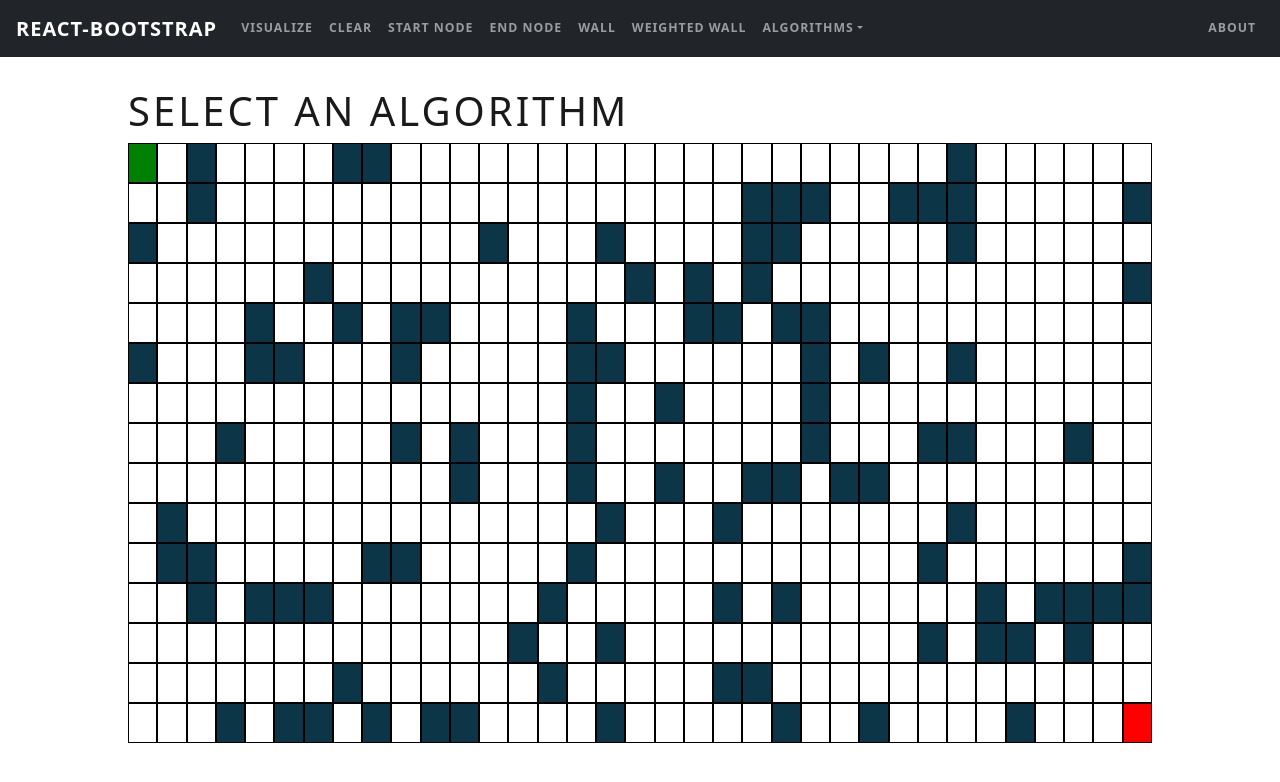
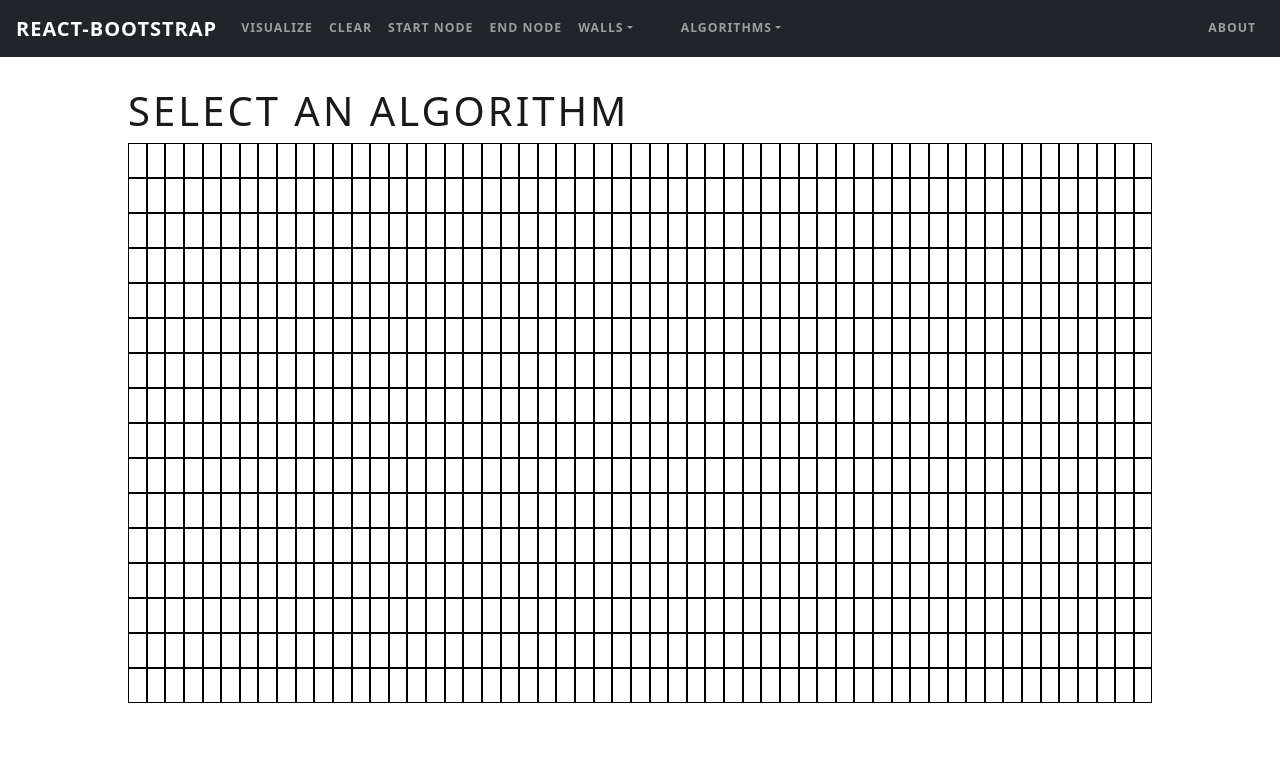
Before and after one commit to shreyas710/path-finding-visualizer, a React (Create React App) app: page / in a window 1280 px wide. Shown: the top 782 px of the page. Built offline with nearby package versions, Linux system fonts and the light colour scheme.

Commit message:
start,end,walls added

```diff
--- a/src/components/Navbar.js
+++ b/src/components/Navbar.js
@@ -3,7 +3,7 @@ import "bootswatch/dist/lux/bootstrap.min.css";
 import 'bootstrap/dist/css/bootstrap.min.css';
 import * as ReactBootStrap from 'react-bootstrap'
 
-const Navbar = ({ visualizePath, visualzeShortestPath, initialiseGrid, changeAlgo, clearNodes }) => {
+const Navbar = ({ visualizePath, visualzeShortestPath, initialiseGrid, changeAlgo, clearNodes,buttons }) => {
 
     return (
         <ReactBootStrap.Navbar collapseOnSelect expand="lg" bg="dark" variant="dark">
@@ -13,10 +13,13 @@ const Navbar = ({ visualizePath, visualzeShortestPath, initialiseGrid, changeAlg
                 <ReactBootStrap.Nav className="mr-auto">
                     <ReactBootStrap.Nav.Link onClick={visualizePath}>Visualize</ReactBootStrap.Nav.Link>
                     <ReactBootStrap.Nav.Link onClick={clearNodes} >Clear</ReactBootStrap.Nav.Link>
-                    <ReactBootStrap.Nav.Link >Start Node</ReactBootStrap.Nav.Link>
-                    <ReactBootStrap.Nav.Link href="#pricing">End Node</ReactBootStrap.Nav.Link>
-                    <ReactBootStrap.Nav.Link href="#pricing">Wall</ReactBootStrap.Nav.Link>
-                    <ReactBootStrap.Nav.Link href="#pricing">Weighted Wall</ReactBootStrap.Nav.Link>
+                    <ReactBootStrap.Nav.Link onClick={() =>{ buttons(1)}}>Start Node</ReactBootStrap.Nav.Link>
+                    <ReactBootStrap.Nav.Link onClick={() =>{ buttons(2)}}>End Node</ReactBootStrap.Nav.Link>
+                    <ReactBootStrap.NavDropdown title="Walls" id="collasible-nav-dropdown">
+                        <ReactBootStrap.NavDropdown.Item onClick={() => { buttons(3) }}>Wall</ReactBootStrap.NavDropdown.Item>
+                        <ReactBootStrap.NavDropdown.Item onClick={() => { buttons(5) }}>Weighted Wall</ReactBootStrap.NavDropdown.Item>
+                        <ReactBootStrap.NavDropdown.Item onClick={() => { buttons(4) }}>Random Walls</ReactBootStrap.NavDropdown.Item>
+                    </ReactBootStrap.NavDropdown>
                     <ReactBootStrap.NavDropdown title="Algorithms" id="collasible-nav-dropdown">
                         <ReactBootStrap.NavDropdown.Item onClick={() => { changeAlgo(1) }}>A*</ReactBootStrap.NavDropdown.Item>
                         <ReactBootStrap.NavDropdown.Item onClick={() => { changeAlgo(2) }}>DFS</ReactBootStrap.NavDropdown.Item>
--- a/src/components/Node.css
+++ b/src/components/Node.css
@@ -1,6 +1,6 @@
 .node{
     width: 40px;
-    height: 40px;
+    height: 35px;
     border: 1px solid black;
 }
 
@@ -10,6 +10,10 @@
 
 .node-end{
     background-color: red;
+}
+
+.node-wall-weighted{
+    background-color: rgb(42, 165, 159);
 }
 
 .node-visited {
--- a/src/components/Node.js
+++ b/src/components/Node.js
@@ -1,9 +1,10 @@
 import React from 'react';
 import './Node.css'
-const Node = ({ isStart, isEnd, row, col, isWall }) => {
-    const classes = isStart ? "node-start" : isWall ? "node-wall" : isEnd ? "node-end" : "";
+const Node = ({ isStart, isEnd, row, col, isWall,changeWall,onHover }) => {
+    let classes = isStart ? "node-start" : isWall ? "node-wall" : isEnd ? "node-end" : "";
+
     return (
-        <div className={`node ${classes}`} id={`node-${row}-${col}`}>
+        <div className={`node ${classes}`} id={`node-${row}-${col}`} onClick={() => {changeWall(row,col)}} onMouseOver={() => {onHover(row,col)}}>
 
         </div>
     )
--- a/src/components/Pathfind.js
+++ b/src/components/Pathfind.js
@@ -9,13 +9,18 @@ import './Pathfind.css';
 import Navbar from './Navbar';
 import './Node.css';
 
-const rows = 15;
-const cols = 35;
+const rows = 16;
+const cols = 55;
 
-const NODE_START_ROW = 0;
-const NODE_START_COL = 0;
-const NODE_END_ROW = rows - 1;
-const NODE_END_COL = cols - 1;
+let NODE_START_ROW = -1;
+let NODE_START_COL = -1;
+let NODE_END_ROW = -1;
+let NODE_END_COL = -1;
+let start=0;
+let end=0;
+let wall=0;
+let button=0;
+let weighted_wall=0;
 let Name = "Select an Algorithm";
 
 const Pathfind = () => {
@@ -37,28 +42,38 @@ const Pathfind = () => {
 
         createSpot(grid);
         setGrid(grid);
-        // clearNodes();
         addNeighbours(grid);
-
-        const startNode = grid[NODE_START_ROW][NODE_START_COL];
-        const endNode = grid[NODE_END_ROW][NODE_END_COL];
-        startNode.isWall = false;
-        endNode.isWall = false;
-
         setPath([]);
         setVisited([]);
     };
 
     const clearNodes = () => {
-        // Name = "Select An Algorithm";
-        // for (let i = 0; i < VisitedNodes.length; ++i) {
-        //     const node = VisitedNodes[i];
-        //     document.getElementById(`node-${node.x}-${node.y}`).className = "node";
-        // }
-        window.location.reload();
+        Name = "Select An Algorithm";
+        for (let i = 0; i < rows; ++i) {
+            for(let j=0;j < cols; ++j){
+                document.getElementById(`node-${i}-${j}`).className = "node";
+            }
+        }
+        start=0;
+        end=0;
+        wall=0;
+        weighted_wall=0;
+        NODE_START_ROW = -1;
+        NODE_START_COL = -1;
+        NODE_END_ROW = -1;
+        NODE_END_COL = -1;
+        setPath([]);
+        setVisited([]);
     }
 
     const changeAlgo = (val) => {
+        if(start===0){
+            alert(`Select a Start Node!!`);
+            return;
+        }else if(end===0){
+            alert(`Select a End Node!!`);
+            return;
+        }else {
             const startNode = Grid[NODE_START_ROW][NODE_START_COL];
             const endNode = Grid[NODE_END_ROW][NODE_END_COL];
             let path;
@@ -85,6 +100,7 @@ const Pathfind = () => {
             setPath(path.path);
             setVisited(path.visited);
         }
+    }
 
     // create spot
     const createSpot = (grid) => {
@@ -94,6 +110,88 @@ const Pathfind = () => {
             }
         }
     };
+
+
+    const onHover = (x,y) => {
+        if((wall===1&&button===3)){
+            if((x!==NODE_START_ROW&&y!==NODE_START_COL)||(x!==NODE_END_ROW&&y!==NODE_END_COL)){
+                let grid = Grid;
+                if(grid[x][y].isWall){
+                        document.getElementById(`node-${x}-${y}`).className = "node";
+                }else{
+                        document.getElementById(`node-${x}-${y}`).className = "node node-wall";
+                }
+                grid[x][y].isWall=!grid[x][y].isWall;
+                setGrid(grid);
+                wall=1;
+            }
+        }else if(weighted_wall==1&&button===5){
+            let grid = Grid;
+            if((x!==NODE_START_ROW&&y!==NODE_START_COL)&&(x!==NODE_END_ROW&&y!==NODE_END_COL)){
+                if(grid[x][y].isWall){
+                        grid[x][y].weight=5;
+                        document.getElementById(`node-${x}-${y}`).className = "node";
+                }else{
+                        grid[x][y].weight=0;
+                        document.getElementById(`node-${x}-${y}`).className = "node node-wall-weighted";
+                }
+                grid[x][y].isWall=!grid[x][y].isWall;
+                setGrid(grid);
+                weighted_wall=1;
+            }
+        }
+    }
+
+    const changeWall = (x,y) => {
+        let grid = Grid;
+       if(button===1&&(x!==NODE_END_ROW&&y!==NODE_END_COL)){
+           if(start===1){
+                document.getElementById(`node-${NODE_START_ROW}-${NODE_START_COL}`).className = "node";
+                grid[NODE_START_ROW][NODE_START_COL].isStart=false;
+           }
+           document.getElementById(`node-${x}-${y}`).className = "node node-start";
+           grid[x][y].isStart=true;
+           setGrid(grid);
+           NODE_START_ROW=x;
+           NODE_START_COL=y;
+           start=1;
+       }else if(button===2&&(x!==NODE_START_ROW&&y!==NODE_START_COL)){
+            if(end===1){
+                document.getElementById(`node-${NODE_END_ROW}-${NODE_END_COL}`).className = "node";
+                grid[NODE_END_ROW][NODE_END_COL].isEnd=false;
+            }
+            document.getElementById(`node-${x}-${y}`).className = "node node-end";
+            grid[x][y].isEnd=true;
+            setGrid(grid);
+            NODE_END_ROW=x;
+            NODE_END_COL=y;
+            end=1;
+       }else if(button===3){
+           if((x!==NODE_START_ROW&&y!==NODE_START_COL)&&(x!==NODE_END_ROW&&y!==NODE_END_COL)){
+                if(grid[x][y].isWall){
+                        document.getElementById(`node-${x}-${y}`).className = "node";
+                }else{
+                        document.getElementById(`node-${x}-${y}`).className = "node node-wall";
+                }
+                grid[x][y].isWall=!grid[x][y].isWall;
+                setGrid(grid);
+                wall=1;
+           }
+       }else if(button===5){
+            if((x!==NODE_START_ROW&&y!==NODE_START_COL)&&(x!==NODE_END_ROW&&y!==NODE_END_COL)){
+                if(grid[x][y].isWall){
+                        grid[x][y].weight=5;
+                        document.getElementById(`node-${x}-${y}`).className = "node";
+                }else{
+                        grid[x][y].weight=0;
+                        document.getElementById(`node-${x}-${y}`).className = "node node-wall-weighted";
+                }
+                grid[x][y].isWall=!grid[x][y].isWall;
+                setGrid(grid);
+                weighted_wall=1;
+            }
+       }
+    }
 
     // add neighbours
     const addNeighbours = (grid) => {
@@ -111,13 +209,14 @@ const Pathfind = () => {
         this.g = 0;
         this.f = 0;
         this.h = 0;
-        this.isStart = this.x === NODE_START_ROW && this.y === NODE_START_COL;
-        this.isEnd = this.x === NODE_END_ROW && this.y === NODE_END_COL;
+        this.weight = 0;
+        this.isStart = false;
+        this.isEnd = false;
         this.neighbours = [];
         this.isWall = false;
-        if (Math.random(1) < 0.2) {
-            this.isWall = true;
-        }
+        // if (Math.random(1) < 0.2) {
+        //     this.isWall = true;
+        // }
         this.previous = undefined;
         this.addneighbours = function (grid) {
             let i = this.x;
@@ -139,7 +238,7 @@ const Pathfind = () => {
                         {row.map((col, colIndex) => {
                             const { isStart, isEnd, isWall } = col;
                             return (
-                                <Node key={colIndex} isStart={isStart} isEnd={isEnd} row={rowIndex} col={colIndex} isWall={isWall}></Node>
+                                <Node key={colIndex} isStart={isStart} isEnd={isEnd} row={rowIndex} col={colIndex} isWall={isWall} changeWall={changeWall} onHover={onHover}></Node>
                             )
                         })}
                     </div>
@@ -160,6 +259,7 @@ const Pathfind = () => {
     }
 
     const visualizePath = () => {
+        button=0;
         if (VisitedNodes.length === 0) {
             alert(`Select an Algorithm`);
 
@@ -183,9 +283,30 @@ const Pathfind = () => {
         }
     }
 
+    const buttons = (val) => {
+      button=val;
+      if(button===4){
+          let grid=Grid;
+            for (let i = 0; i < rows; ++i) {
+                for(let j=0;j < cols; ++j){
+                    if((i!==NODE_START_ROW&&j!==NODE_START_COL)&&(i!==NODE_END_ROW&&j!==NODE_END_COL)){
+                        if (Math.random(1) < 0.2) {
+                            grid[i][j].isWall = !grid[i][j].isWall;
+                            if(grid[i][j].isWall){
+                                document.getElementById(`node-${i}-${j}`).className = "node node-wall";
+                            }else{
+                                document.getElementById(`node-${i}-${j}`).className = "node";
+                            }
+                        }
+                    }
+                }
+            }
+        }
+    }
+
     return (
         <div className>
-            <Navbar visualizePath={visualizePath} initialiseGrid={initialiseGrid} visualzeShortestPath={visualzeShortestPath} changeAlgo={changeAlgo} clearNodes={clearNodes} />
+            <Navbar visualizePath={visualizePath} initialiseGrid={initialiseGrid} visualzeShortestPath={visualzeShortestPath} changeAlgo={changeAlgo} clearNodes={clearNodes} buttons={buttons}/>
             <div className="Wrapper">
                 <h1 style={{ marginTop: 30 + 'px' }}>{Name}</h1>
                 {gridwithNode}
```
Also changed, not shown: 2 other files (tests, documents, lock files or other folders). Lines whose indentation alone changed are shown as unchanged.
